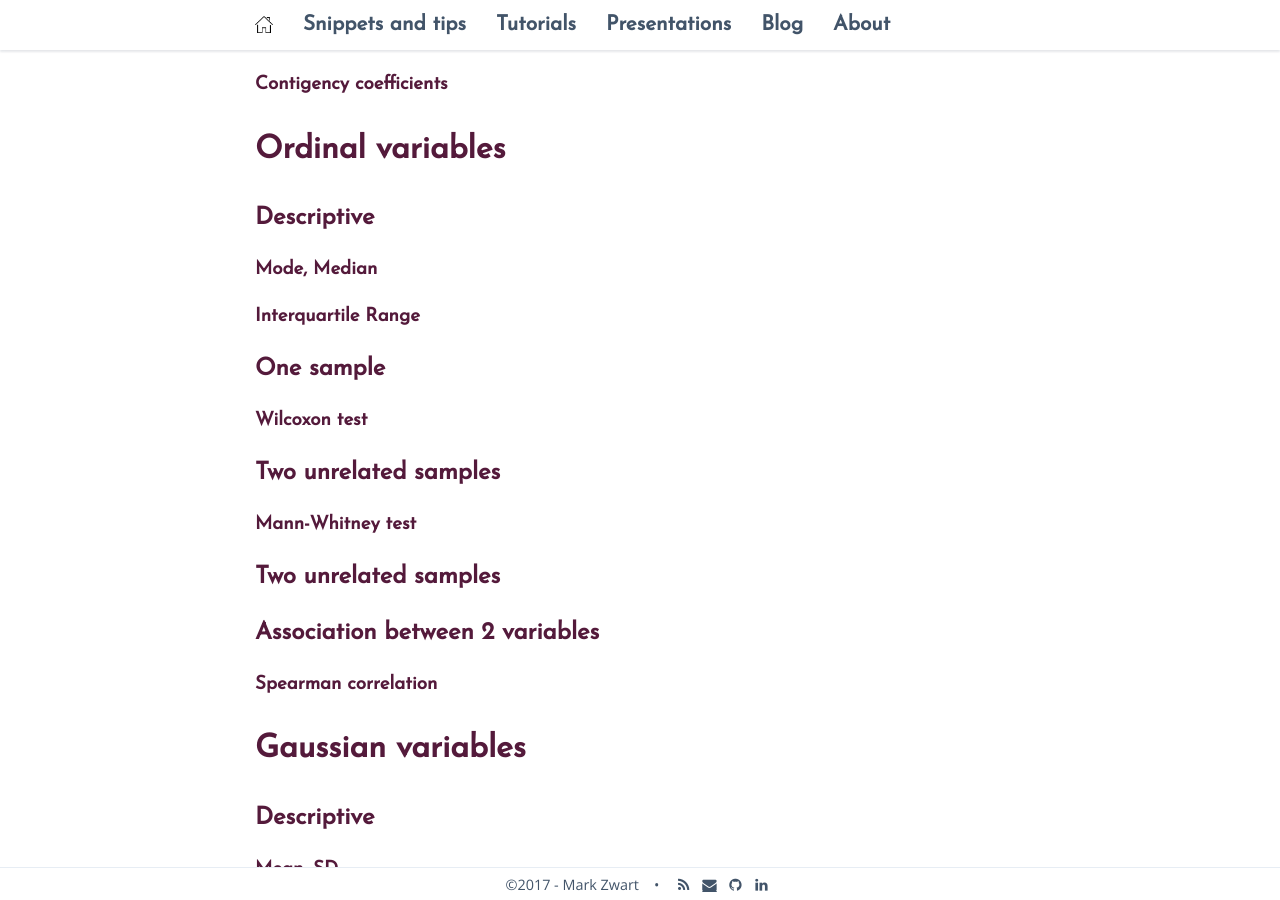
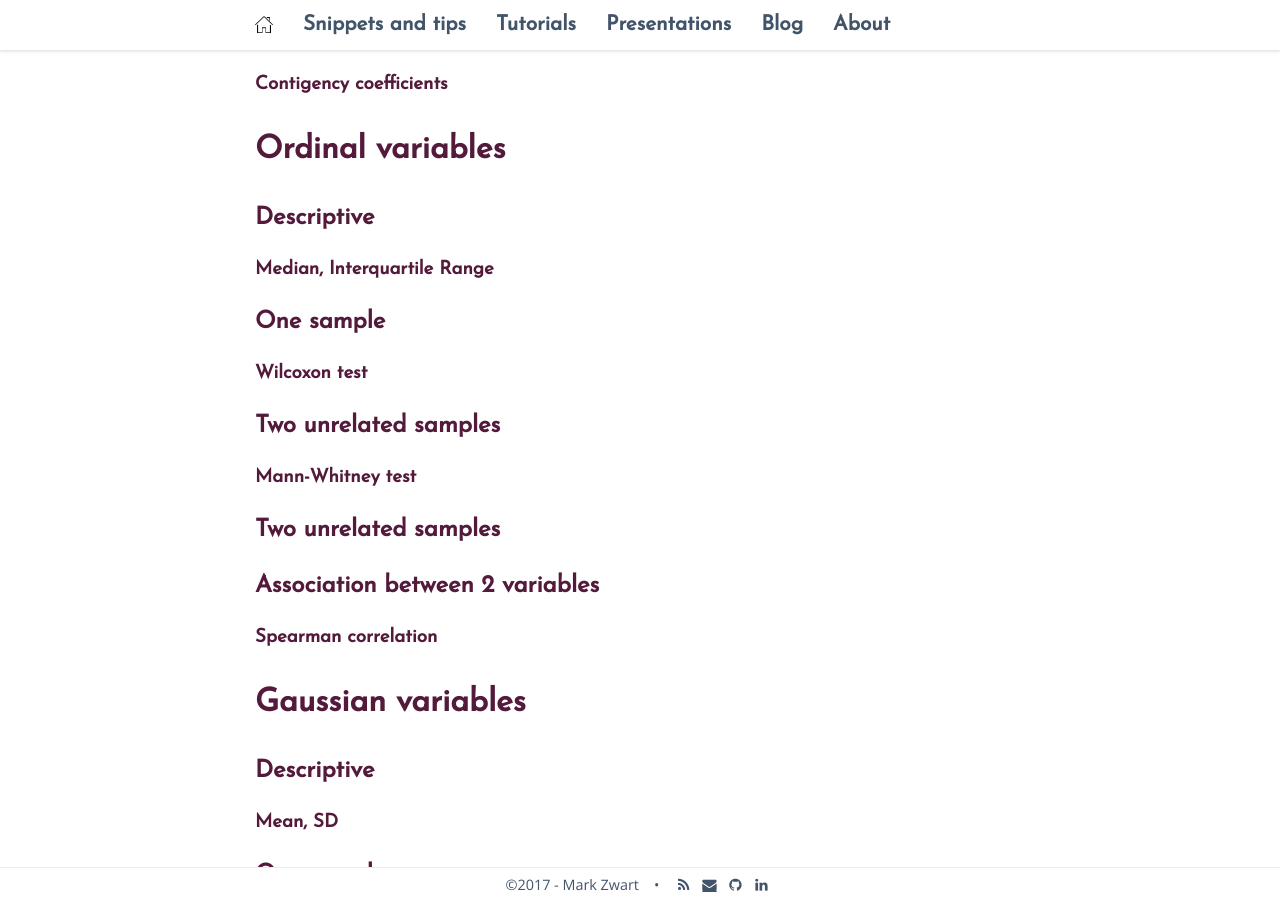
Before and after one commit to mark-me/mark-me.github.io, a Jekyll site: the page built from _pages/tutorials/statistical-tests/statistical-tests.md, in a window 1280 px wide and 900 px high, scrolled down 5591 px. Built offline with Jekyll 4.4.1, drawn with Linux system fonts in a browser that asks for light colours; nearby versions of some CDN libraries; comment, search, counter and statistics services are not loaded.

Commit message:
Update statistical-tests.md

```diff
--- a/_pages/tutorials/statistical-tests/statistical-tests.md
+++ b/_pages/tutorials/statistical-tests/statistical-tests.md
@@ -189,9 +189,7 @@ The miserable p-value of .2491 tells us we can hold on to our hypothesis than 75
 
 ## Descriptive
 
-### Mode, Median
-
-### Interquartile Range
+### Median, Interquartile Range
 
 ## One sample
 
```
